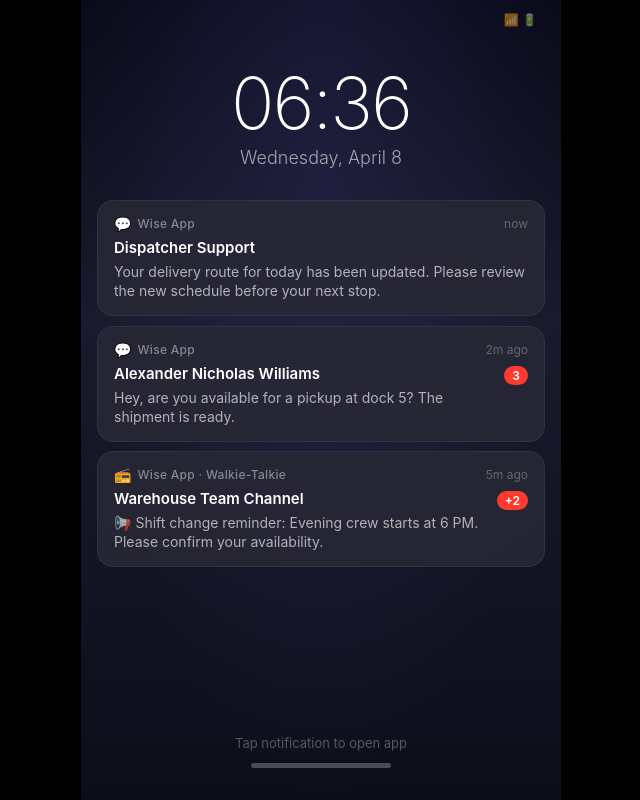
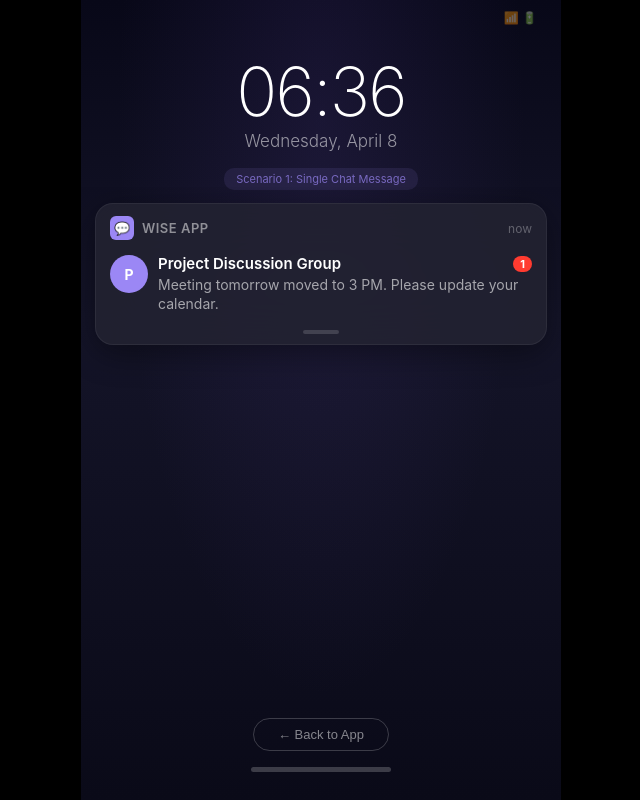
Before and after one commit to WYJade/Live-chat-Audio-Video, a React (Vite) app: page / in a window 1280 px wide. Both pictures are taken after a click on the element "🔔 Push Demo". Shown: the whole page, without its empty margins (319-959 px from the left). Built offline with nearby package versions, Linux system fonts and the light colour scheme.

Commit message:
feat: complete push notification with 3 scenarios, merged messages, edge cases, permission banner, network recovery

```diff
--- a/src/App.tsx
+++ b/src/App.tsx
@@ -96,7 +96,7 @@ const AppContent: React.FC = () => {
     case 'web':
       return <WebLiveChat onSwitchToApp={() => setScreen('wiseHome')} />;
     case 'lockScreen':
-      return <LockScreenPush onDismiss={() => setScreen('wiseHome')} />;
+      return <LockScreenPush onDismiss={() => setScreen('wiseHome')} onTapNotification={() => { setShowWelcome(false); setScreen('chat'); }} />;
     default:
       return null;
   }
--- a/src/components/PushNotification/LockScreenPush.tsx
+++ b/src/components/PushNotification/LockScreenPush.tsx
@@ -1,138 +1,275 @@
-import React, { useState, useEffect } from 'react';
+import React, { useState, useEffect, useCallback } from 'react';
+
+interface PushItem {
+  id: string;
+  sourceType: 'chat' | 'walkie-talkie' | 'system';
+  sourceName: string;
+  lastMessage: string;
+  messageType: 'text' | 'image' | 'voice' | 'file' | 'system' | 'recalled';
+  timestamp: Date;
+  unreadCount: number;
+}
 
 interface LockScreenPushProps {
   onDismiss: () => void;
+  onTapNotification: (sourceId: string) => void;
 }
 
-const LockScreenPush: React.FC<LockScreenPushProps> = ({ onDismiss }) => {
-  const [visibleCount, setVisibleCount] = useState(0);
+const LockScreenPush: React.FC<LockScreenPushProps> = ({ onDismiss, onTapNotification }) => {
   const [now, setNow] = useState(new Date());
+  const [visibleScenario, setVisibleScenario] = useState(0);
+  const [dismissed, setDismissed] = useState<Set<string>>(new Set());
+  const [permissionBanner, setPermissionBanner] = useState(false);
 
   useEffect(() => {
     const t = setInterval(() => setNow(new Date()), 1000);
     return () => clearInterval(t);
   }, []);
 
-  // Stagger notification appearance
+  // Cycle through demo scenarios
   useEffect(() => {
-    const timers = [
-      setTimeout(() => setVisibleCount(1), 400),
-      setTimeout(() => setVisibleCount(2), 900),
-      setTimeout(() => setVisibleCount(3), 1400),
+    const t1 = setTimeout(() => setVisibleScenario(1), 600);
+    const t2 = setTimeout(() => setVisibleScenario(2), 8000);
+    const t3 = setTimeout(() => setVisibleScenario(3), 16000);
+    const t4 = setTimeout(() => setPermissionBanner(true), 22000);
+    return () => { clearTimeout(t1); clearTimeout(t2); clearTimeout(t3); clearTimeout(t4); };
+  }, []);
+
+  const formatMessageContent = (msg: string, type: string): string => {
+    switch (type) {
+      case 'image': return '[Image]';
+      case 'voice': return '[Voice Message]';
+      case 'file': return '[File]';
+      case 'recalled': return '[Message recalled]';
+      case 'system': return msg;
+      default: return msg;
+    }
+  };
+
+  // Scenario 1: Single chat message
+  const scenario1: PushItem[] = [
+    { id: 's1-1', sourceType: 'chat', sourceName: 'Project Discussion Group', lastMessage: 'Meeting tomorrow moved to 3 PM. Please update your calendar.', messageType: 'text', timestamp: new Date(), unreadCount: 1 },
   ];
-    return () => timers.forEach(clearTimeout);
-  }, []);
+
+  // Scenario 2: 3 messages merged (within 10s window)
+  const scenario2: PushItem[] = [
+    { id: 's2-1', sourceType: 'walkie-talkie', sourceName: 'Warehouse Alpha Channel', lastMessage: 'Received, handling it.', messageType: 'text', timestamp: new Date(), unreadCount: 5 },
+    { id: 's2-2', sourceType: 'chat', sourceName: 'Alexander Nicholas Williams...', lastMessage: 'Can you check dock 7? Shipment arrived early.', messageType: 'text', timestamp: new Date(Date.now() - 3000), unreadCount: 2 },
+    { id: 's2-3', sourceType: 'walkie-talkie', sourceName: 'Loading Bay Team', lastMessage: '', messageType: 'voice', timestamp: new Date(Date.now() - 8000), unreadCount: 1 },
+  ];
+
+  // Scenario 3: Edge cases (image, recalled, system)
+  const scenario3: PushItem[] = [
+    { id: 's3-1', sourceType: 'chat', sourceName: 'Dispatcher Support', lastMessage: '', messageType: 'image', timestamp: new Date(), unreadCount: 1 },
+    { id: 's3-2', sourceType: 'chat', sourceName: 'Tianhao Cui', lastMessage: '', messageType: 'recalled', timestamp: new Date(Date.now() - 2000), unreadCount: 1 },
+    { id: 's3-3', sourceType: 'system', sourceName: 'Warehouse Team Channel', lastMessage: 'Eddie Yang has joined the channel', messageType: 'system', timestamp: new Date(Date.now() - 5000), unreadCount: 0 },
+  ];
+
+  const scenarios = [[], scenario1, scenario2, scenario3];
+  const currentItems = scenarios[visibleScenario] || [];
+  const visibleItems = currentItems.filter(item => !dismissed.has(item.id));
+
+  const handleTap = useCallback((id: string) => {
+    setDismissed(prev => new Set(prev).add(id));
+    onTapNotification(id);
+  }, [onTapNotification]);
 
   const timeStr = now.toLocaleTimeString('en-US', { hour: 'numeric', minute: '2-digit', hour12: false });
   const dateStr = now.toLocaleDateString('en-US', { weekday: 'long', month: 'long', day: 'numeric' });
 
-  const notifications = [
-    {
-      id: 1, appIcon: '💬', appName: 'Wise App', time: 'now',
-      title: 'Dispatcher Support',
-      body: 'Your delivery route for today has been updated. Please review the new schedule before your next stop.',
-    },
-    {
-      id: 2, appIcon: '💬', appName: 'Wise App', time: '2m ago',
-      title: 'Alexander Nicholas Williams',
-      body: 'Hey, are you available for a pickup at dock 5? The shipment is ready.',
-      badge: '3',
-    },
-    {
-      id: 3, appIcon: '📻', appName: 'Wise App · Walkie-Talkie', time: '5m ago',
-      title: 'Warehouse Team Channel',
-      body: '📢 Shift change reminder: Evening crew starts at 6 PM. Please confirm your availability.',
-      badge: '+2',
-    },
-  ];
+  const scenarioLabels = ['', 'Scenario 1: Single Chat Message', 'Scenario 2: 3 Merged Messages (within 10s)', 'Scenario 3: Edge Cases (Image, Recalled, System)'];
 
   return (
     <div style={{
       width: '100%', maxWidth: '480px', height: '100vh', margin: '0 auto',
-      background: 'linear-gradient(180deg, #0a0a1a 0%, #1a1a2e 40%, #0d0d1a 100%)',
+      background: 'linear-gradient(180deg, #080818 0%, #141428 40%, #0a0a18 100%)',
       display: 'flex', flexDirection: 'column', position: 'relative', overflow: 'hidden',
       fontFamily: '-apple-system, BlinkMacSystemFont, "SF Pro Display", sans-serif',
     }}>
-      {/* Lock screen wallpaper overlay */}
-      <div style={{ position: 'absolute', width: '100%', height: '100%', background: 'radial-gradient(ellipse at 50% 20%, rgba(60,60,120,0.3) 0%, transparent 70%)' }} />
+      <div style={{ position: 'absolute', width: '100%', height: '100%', background: 'radial-gradient(ellipse at 50% 15%, rgba(80,60,140,0.2) 0%, transparent 60%)' }} />
 
       {/* Status bar */}
-      <div style={{ display: 'flex', justifyContent: 'space-between', padding: '12px 24px 0', zIndex: 1 }}>
-        <span style={{ fontSize: '14px', color: 'rgba(255,255,255,0.6)' }}></span>
-        <div style={{ display: 'flex', gap: '4px', alignItems: 'center' }}>
-          <span style={{ fontSize: '12px', color: 'rgba(255,255,255,0.5)' }}>📶 🔋</span>
-        </div>
+      <div style={{ display: 'flex', justifyContent: 'space-between', padding: '10px 24px 0', zIndex: 1 }}>
+        <span style={{ fontSize: '13px', color: 'rgba(255,255,255,0.5)' }}></span>
+        <div style={{ display: 'flex', gap: '6px', fontSize: '12px', color: 'rgba(255,255,255,0.4)' }}>📶 🔋</div>
       </div>
 
       {/* Clock */}
-      <div style={{ textAlign: 'center', padding: '40px 0 8px', zIndex: 1 }}>
-        <h1 style={{ fontSize: '72px', fontWeight: '200', color: '#fff', margin: 0, letterSpacing: '-2px', lineHeight: 1 }}>
-          {timeStr}
-        </h1>
-        <p style={{ fontSize: '18px', color: 'rgba(255,255,255,0.6)', margin: '8px 0 0', fontWeight: '300' }}>
-          {dateStr}
+      <div style={{ textAlign: 'center', padding: '32px 0 4px', zIndex: 1 }}>
+        <h1 style={{ fontSize: '68px', fontWeight: '200', color: '#fff', margin: 0, letterSpacing: '-2px', lineHeight: 1 }}>{timeStr}</h1>
+        <p style={{ fontSize: '17px', color: 'rgba(255,255,255,0.55)', margin: '6px 0 0', fontWeight: '300' }}>{dateStr}</p>
+      </div>
+
+      {/* Scenario label */}
+      {visibleScenario > 0 && (
+        <div style={{ textAlign: 'center', padding: '12px 16px 0', zIndex: 1 }}>
+          <span style={{ fontSize: '11px', color: 'rgba(155,135,245,0.7)', backgroundColor: 'rgba(155,135,245,0.1)', padding: '4px 12px', borderRadius: '10px' }}>
+            {scenarioLabels[visibleScenario]}
+          </span>
+        </div>
+      )}
+
+      {/* Notifications */}
+      <div style={{ flex: 1, overflowY: 'auto', padding: '16px 14px', zIndex: 1, display: 'flex', flexDirection: 'column', gap: '8px' }}>
+
+        {visibleItems.length > 0 && (
+          <div style={{
+            backgroundColor: 'rgba(35, 35, 50, 0.88)', backdropFilter: 'blur(24px)',
+            borderRadius: '18px', overflow: 'hidden',
+            boxShadow: '0 8px 32px rgba(0,0,0,0.4)', border: '1px solid rgba(255,255,255,0.06)',
+            animation: 'pushSlide 0.45s cubic-bezier(0.16, 1, 0.3, 1)',
+          }}>
+            {/* Notification header */}
+            <div style={{ display: 'flex', alignItems: 'center', gap: '8px', padding: '12px 14px 6px' }}>
+              <div style={{
+                width: '24px', height: '24px', borderRadius: '6px', backgroundColor: '#9b87f5',
+                display: 'flex', alignItems: 'center', justifyContent: 'center', fontSize: '13px', flexShrink: 0,
+              }}>💬</div>
+              <span style={{ fontSize: '13px', fontWeight: '600', color: 'rgba(255,255,255,0.5)', letterSpacing: '0.5px' }}>WISE APP</span>
+              {visibleItems.length > 1 && (
+                <span style={{ fontSize: '11px', color: 'rgba(255,255,255,0.3)', marginLeft: '4px' }}>
+                  {visibleItems.length} conversations
+                </span>
+              )}
+              <span style={{ fontSize: '12px', color: 'rgba(255,255,255,0.3)', marginLeft: 'auto' }}>now</span>
+            </div>
+
+            {/* Merged source names (when multiple) */}
+            {visibleItems.length > 1 && (
+              <div style={{ padding: '0 14px 4px' }}>
+                <p style={{ margin: 0, fontSize: '12px', color: 'rgba(255,255,255,0.4)', lineHeight: '1.4' }}>
+                  {visibleItems.map(item => {
+                    const prefix = item.sourceType === 'walkie-talkie' ? '📻 ' : '';
+                    return prefix + item.sourceName;
+                  }).join(', ')}
                 </p>
               </div>
+            )}
 
-      {/* Notifications */}
-      <div style={{ flex: 1, overflowY: 'auto', padding: '24px 16px', zIndex: 1, display: 'flex', flexDirection: 'column', gap: '10px' }}>
-        {notifications.slice(0, visibleCount).map((n, i) => (
+            {/* Individual notification items */}
+            {visibleItems.map((item, index) => (
               <div
-            key={n.id}
-            onClick={onDismiss}
+                key={item.id}
+                onClick={() => handleTap(item.id)}
                 style={{
-              backgroundColor: 'rgba(40, 40, 55, 0.85)',
-              backdropFilter: 'blur(20px)', WebkitBackdropFilter: 'blur(20px)',
-              borderRadius: '16px', padding: '14px 16px', cursor: 'pointer',
-              animation: `notifSlideIn 0.4s cubic-bezier(0.16, 1, 0.3, 1) ${i * 0.1}s both`,
-              border: '1px solid rgba(255,255,255,0.06)',
+                  padding: '8px 14px 10px', cursor: 'pointer',
+                  borderTop: index > 0 ? '1px solid rgba(255,255,255,0.06)' : 'none',
+                  transition: 'background-color 0.15s',
                 }}
+                onMouseEnter={e => (e.currentTarget.style.backgroundColor = 'rgba(255,255,255,0.04)')}
+                onMouseLeave={e => (e.currentTarget.style.backgroundColor = 'transparent')}
               >
-            {/* Header: app icon + name + time */}
-            <div style={{ display: 'flex', alignItems: 'center', gap: '6px', marginBottom: '6px' }}>
-              <span style={{ fontSize: '14px' }}>{n.appIcon}</span>
-              <span style={{ fontSize: '12px', color: 'rgba(255,255,255,0.45)', fontWeight: '500', letterSpacing: '0.3px' }}>
-                {n.appName}
+                <div style={{ display: 'flex', gap: '10px', alignItems: 'flex-start' }}>
+                  {/* Source avatar */}
+                  <div style={{
+                    width: '38px', height: '38px', borderRadius: '50%', flexShrink: 0, marginTop: '1px',
+                    backgroundColor: item.sourceType === 'walkie-talkie' ? '#e67e22' : item.sourceType === 'system' ? '#555' : '#9b87f5',
+                    display: 'flex', alignItems: 'center', justifyContent: 'center', fontSize: '14px', color: '#fff', fontWeight: 'bold',
+                  }}>
+                    {item.sourceType === 'walkie-talkie' ? '📻' : item.sourceType === 'system' ? '⚙️' : item.sourceName.charAt(0).toUpperCase()}
+                  </div>
+
+                  <div style={{ flex: 1, minWidth: 0 }}>
+                    <div style={{ display: 'flex', justifyContent: 'space-between', alignItems: 'center' }}>
+                      <p style={{
+                        margin: 0, fontSize: '15px', fontWeight: '600', color: '#fff',
+                        overflow: 'hidden', textOverflow: 'ellipsis', whiteSpace: 'nowrap', flex: 1,
+                      }}>
+                        {item.sourceType === 'walkie-talkie' && <span style={{ fontSize: '11px', color: '#e67e22', marginRight: '4px' }}>CHANNEL</span>}
+                        {item.sourceName}
+                      </p>
+                      {item.unreadCount > 0 && (
+                        <span style={{
+                          backgroundColor: '#ff3b30', color: '#fff', borderRadius: '10px',
+                          padding: '1px 7px', fontSize: '11px', fontWeight: '700', marginLeft: '8px', flexShrink: 0,
+                        }}>
+                          {item.unreadCount >= 99 ? '99+' : item.unreadCount}
                         </span>
-              <span style={{ fontSize: '12px', color: 'rgba(255,255,255,0.3)', marginLeft: 'auto' }}>{n.time}</span>
+                      )}
                     </div>
-            {/* Content */}
-            <div style={{ display: 'flex', gap: '10px' }}>
-              <div style={{ flex: 1 }}>
-                <p style={{ margin: 0, fontSize: '15px', fontWeight: '600', color: '#fff', lineHeight: '1.3' }}>
-                  {n.title}
-                </p>
                     <p style={{
-                  margin: '4px 0 0', fontSize: '14px', color: 'rgba(255,255,255,0.65)',
-                  lineHeight: '1.4', display: '-webkit-box', WebkitLineClamp: 2,
+                      margin: '3px 0 0', fontSize: '14px', color: 'rgba(255,255,255,0.6)',
+                      lineHeight: '1.35', display: '-webkit-box', WebkitLineClamp: 2,
                       WebkitBoxOrient: 'vertical' as const, overflow: 'hidden',
                     }}>
-                  {n.body}
+                      {formatMessageContent(item.lastMessage, item.messageType)}
                     </p>
                   </div>
-              {n.badge && (
+                </div>
+              </div>
+            ))}
+
+            {/* Swipe hint */}
+            <div style={{ display: 'flex', justifyContent: 'center', padding: '6px 0 10px' }}>
+              <div style={{ width: '36px', height: '4px', borderRadius: '2px', backgroundColor: 'rgba(255,255,255,0.15)' }} />
+            </div>
+          </div>
+        )}
+
+        {/* Permission banner */}
+        {permissionBanner && (
           <div style={{
-                  backgroundColor: '#ff3b30', color: '#fff', borderRadius: '12px',
-                  padding: '2px 8px', fontSize: '12px', fontWeight: '600',
-                  height: 'fit-content', marginTop: '2px', flexShrink: 0,
+            backgroundColor: 'rgba(35, 35, 50, 0.88)', backdropFilter: 'blur(24px)',
+            borderRadius: '16px', padding: '16px', marginTop: '8px',
+            border: '1px solid rgba(255,255,255,0.06)',
+            animation: 'pushSlide 0.4s cubic-bezier(0.16, 1, 0.3, 1)',
           }}>
-                  {n.badge}
+            <div style={{ display: 'flex', alignItems: 'center', gap: '10px' }}>
+              <div style={{
+                width: '40px', height: '40px', borderRadius: '10px', backgroundColor: '#9b87f5',
+                display: 'flex', alignItems: 'center', justifyContent: 'center', fontSize: '20px', flexShrink: 0,
+              }}>🔔</div>
+              <div style={{ flex: 1 }}>
+                <p style={{ margin: 0, fontSize: '14px', fontWeight: '600', color: '#fff' }}>Enable Notifications</p>
+                <p style={{ margin: '4px 0 0', fontSize: '13px', color: 'rgba(255,255,255,0.55)', lineHeight: '1.4' }}>
+                  Turn on notifications so you don't miss out on important messages from your team.
+                </p>
+              </div>
+            </div>
+            <div style={{ display: 'flex', gap: '8px', marginTop: '12px', justifyContent: 'flex-end' }}>
+              <button onClick={() => setPermissionBanner(false)} style={{
+                padding: '8px 16px', borderRadius: '8px', border: 'none',
+                backgroundColor: 'rgba(255,255,255,0.1)', color: 'rgba(255,255,255,0.6)',
+                fontSize: '13px', cursor: 'pointer',
+              }}>Not Now</button>
+              <button onClick={() => setPermissionBanner(false)} style={{
+                padding: '8px 16px', borderRadius: '8px', border: 'none',
+                backgroundColor: '#9b87f5', color: '#fff', fontSize: '13px', cursor: 'pointer', fontWeight: '500',
+              }}>Open Settings</button>
+            </div>
+          </div>
+        )}
+
+        {/* Network recovery notice */}
+        {visibleScenario >= 2 && (
+          <div style={{
+            textAlign: 'center', padding: '8px', marginTop: '4px',
+            animation: 'pushSlide 0.4s cubic-bezier(0.16, 1, 0.3, 1) 0.5s both',
+          }}>
+            <span style={{
+              fontSize: '12px', color: 'rgba(255,255,255,0.35)',
+              backgroundColor: 'rgba(52,199,89,0.1)', padding: '4px 12px', borderRadius: '10px',
+            }}>
+              ✓ Network restored · Pending messages delivered
+            </span>
           </div>
         )}
       </div>
-          </div>
-        ))}
-      </div>
 
-      {/* Bottom hint */}
-      <div style={{ textAlign: 'center', padding: '16px 0 32px', zIndex: 1 }}>
-        <p style={{ fontSize: '13px', color: 'rgba(255,255,255,0.3)', margin: '0 0 12px' }}>Tap notification to open app</p>
-        <div style={{ width: '140px', height: '5px', borderRadius: '3px', backgroundColor: 'rgba(255,255,255,0.25)', margin: '0 auto' }} />
+      {/* Bottom */}
+      <div style={{ textAlign: 'center', padding: '12px 0 28px', zIndex: 1 }}>
+        <button onClick={onDismiss} style={{
+          padding: '8px 24px', borderRadius: '20px', border: '1px solid rgba(255,255,255,0.2)',
+          backgroundColor: 'transparent', color: 'rgba(255,255,255,0.5)', fontSize: '13px', cursor: 'pointer',
+        }}>
+          ← Back to App
+        </button>
+        <div style={{ width: '140px', height: '5px', borderRadius: '3px', backgroundColor: 'rgba(255,255,255,0.2)', margin: '16px auto 0' }} />
       </div>
 
       <style>{`
-        @keyframes notifSlideIn {
-          0% { transform: translateY(-30px) scale(0.95); opacity: 0; }
+        @keyframes pushSlide {
+          0% { transform: translateY(-30px) scale(0.96); opacity: 0; }
           100% { transform: translateY(0) scale(1); opacity: 1; }
         }
       `}</style>
```
Lines whose indentation alone changed are shown as unchanged.
